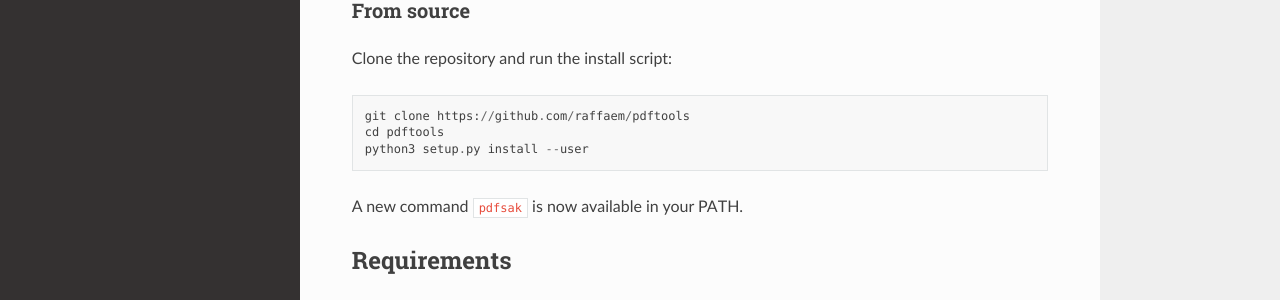
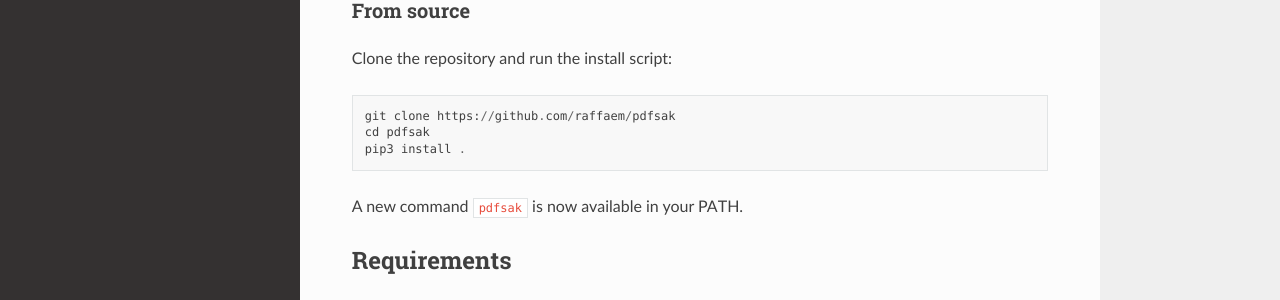
Before and after one commit to raffaem/pdfsak, a Sphinx documentation site: the page built from docs/source/installation.rst, in a window 1280 px wide and 900 px high. Shown: the part 384-684 px from the top of the window. Built offline with Sphinx 7.4.7 and the Read the Docs theme 2.0.0, drawn with Linux system fonts in a browser that asks for light colours.

Commit message:
Update instructions to install from source

```diff
--- a/docs/source/installation.rst
+++ b/docs/source/installation.rst
@@ -16,9 +16,9 @@ From source
 
 Clone the repository and run the install script::
 
-    git clone https://github.com/raffaem/pdftools
-    cd pdftools
-    python3 setup.py install --user
+    git clone https://github.com/raffaem/pdfsak
+    cd pdfsak
+    pip3 install .
 
 A new command ``pdfsak`` is now available in your PATH.
 
```
